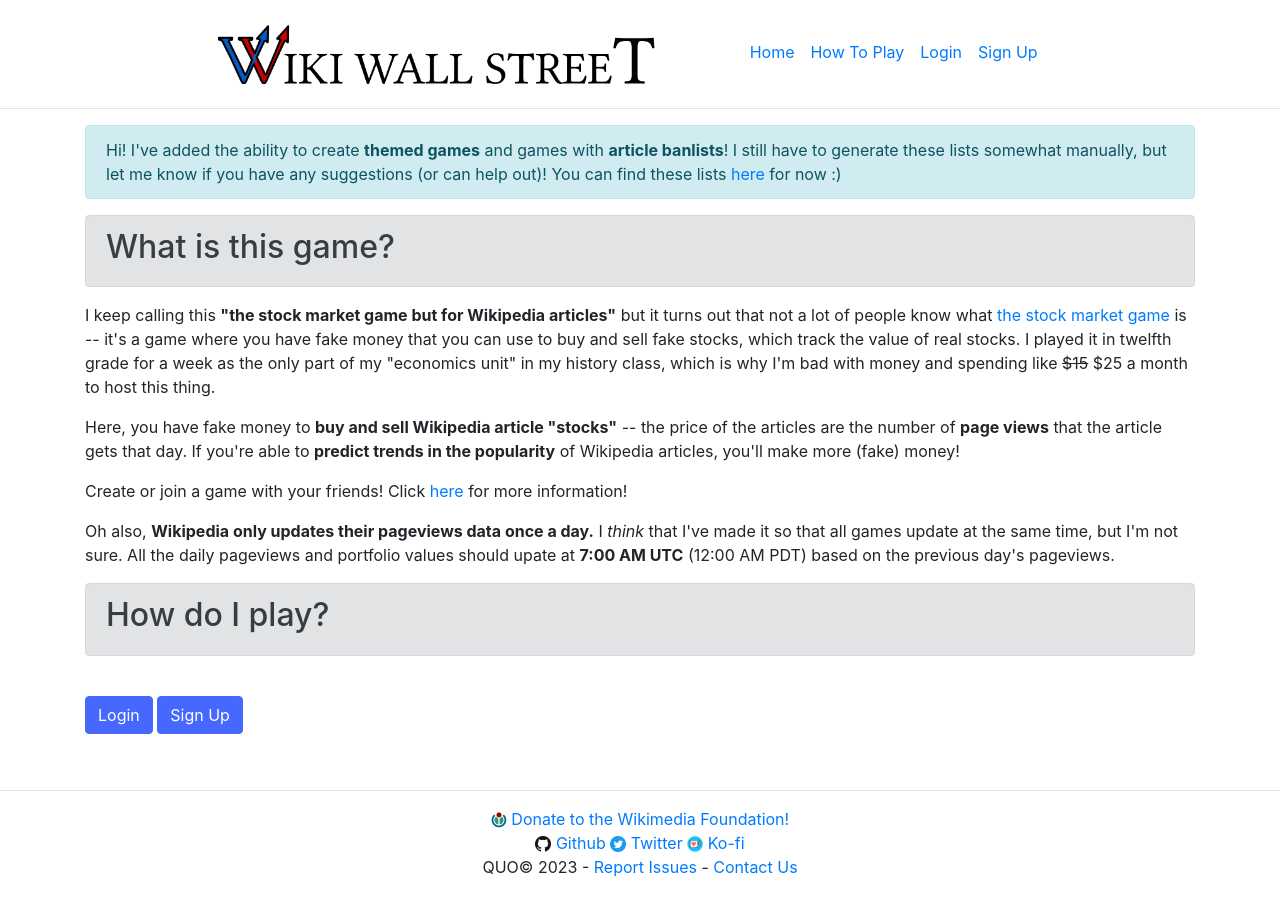
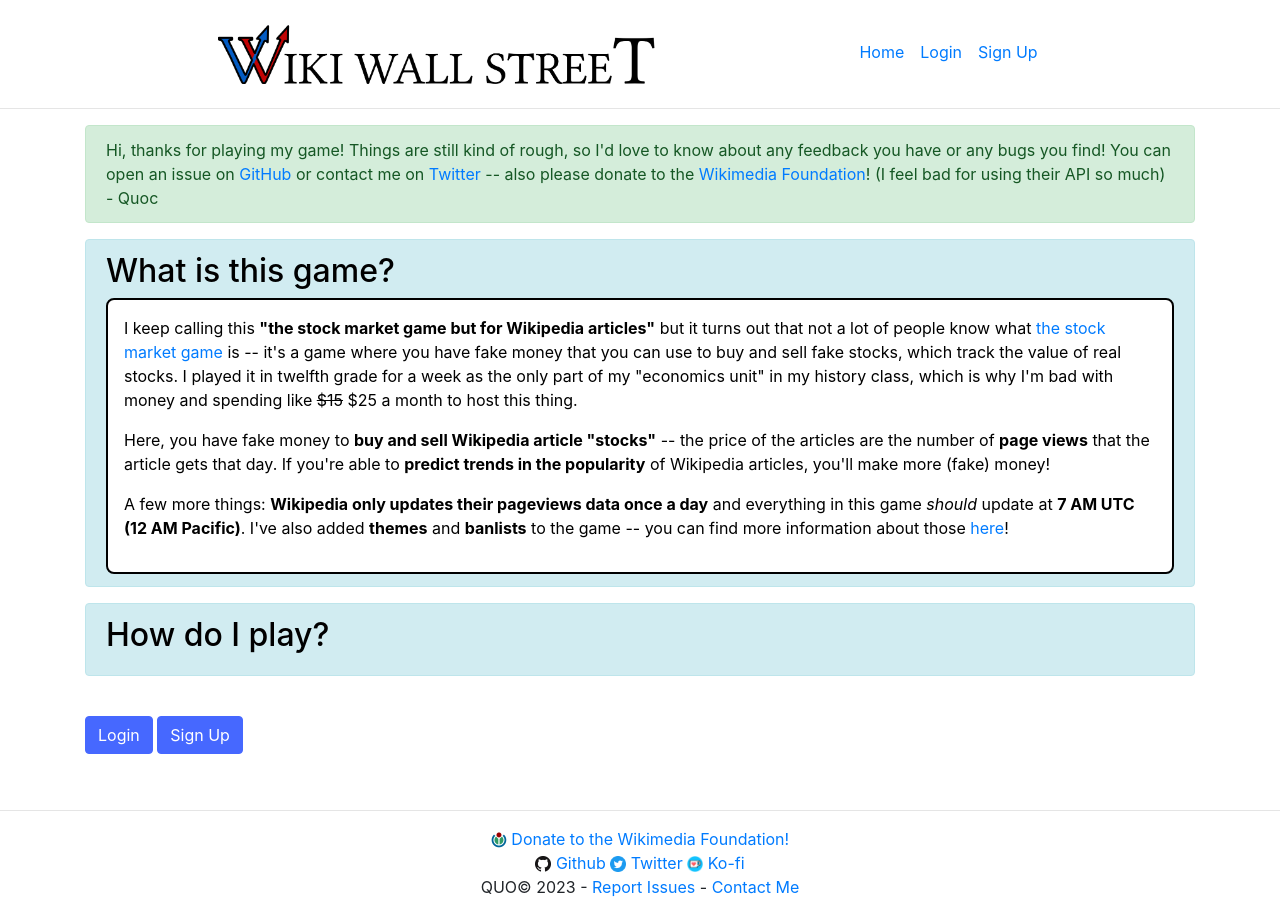
Before and after one commit to quoctran98/Wiki-Wall-Street, a Flask app: page / in a window 1280 px wide. Before the commit the page ends 877 px from the top, so only its background shows below. Run offline with Flask 2, Linux system fonts and the light colour scheme; parts of the project's set-up code (start-up, migrations or seed data) failed here and were passed over; some libraries are stand-ins or nearby versions.

Commit message:
Made home page look nicer

```diff
--- a/server/static/css/style.css
+++ b/server/static/css/style.css
@@ -216,3 +216,12 @@
 .player-modal-row {
   padding: 0.5rem;
 }
+
+.inner-collapse {
+  margin: 0rem;
+  padding: 1rem;
+  background-color: white;
+  color: black;
+  border-radius: 0.5rem;
+  border: 2px solid;
+}
--- a/server/templates/base.html
+++ b/server/templates/base.html
@@ -70,9 +70,9 @@
                     <li class="nav-item">
                         <a class="nav-link" href="{{ url_for('main.index') }}">Home</a>
                     </li>
-                    <li class="nav-item">
+                    <!-- <li class="nav-item">
                         <a class="nav-link" href="{{ url_for('main.help') }}">How To Play</a>
-                    </li>
+                    </li> -->
                     {% if not current_user.is_authenticated %}
                     <li class="nav-item">
                         <a class="nav-link" href="{{ url_for('auth.login') }}">Login</a>
@@ -135,17 +135,17 @@
     <div class="row gets-blurred">
         <div class="col-md-12">
             <p class="text-center" style="font-size:medium;">
-                <a href="https://wikimediafoundation.org/support/"><img class="inline-image" src="{{ url_for('static', filename='img/Wikimedia-logo.png')}}"></img> Donate to the Wikimedia Foundation!</a>
+                <a href="https://wikimediafoundation.org/support/" target="_blank" rel="noopener noreferrer"><img class="inline-image" src="{{ url_for('static', filename='img/Wikimedia-logo.png')}}"></img> Donate to the Wikimedia Foundation!</a>
                 <br>
-                <a href="https://github.com/quoctran98/Wiki-Wall-Street"><img class="inline-image" src="{{ url_for('static', filename='img/GitHub-Mark-32px.png')}}"></img> Github</a>
-                <a href="https://twitter.com/quoctran98"><img class="inline-image" src="{{ url_for('static', filename='img/Twitter-Icon.png')}}"></img> Twitter</a>
-                <a href="https://ko-fi.com/quoctran98"><img class="inline-image" src="{{ url_for('static', filename='img/Ko-fi-logo.png')}}"></img> Ko-fi</a>
+                <a href="https://github.com/quoctran98/Wiki-Wall-Street" target="_blank" rel="noopener noreferrer"><img class="inline-image" src="{{ url_for('static', filename='img/GitHub-Mark-32px.png')}}"></img> Github</a>
+                <a href="https://twitter.com/quoctran98" target="_blank" rel="noopener noreferrer"><img class="inline-image" src="{{ url_for('static', filename='img/Twitter-Icon.png')}}"></img> Twitter</a>
+                <a href="https://ko-fi.com/quoctran98" target="_blank" rel="noopener noreferrer"><img class="inline-image" src="{{ url_for('static', filename='img/Ko-fi-logo.png')}}"></img> Ko-fi</a>
                 <br>
                 QUO© 2023
                 -
-                <a href="https://github.com/quoctran98/Wiki-Wall-Street/issues">Report Issues</a>
+                <a href="https://github.com/quoctran98/Wiki-Wall-Street/issues" target="_blank" rel="noopener noreferrer">Report Issues</a>
                 -
-                <a href="mailto:hello@wiki-wall-street.com">Contact Us</a>
+                <a href="#" target="_blank" rel="noopener noreferrer">Contact Me</a>
             </p>
         </div>
     </div>
--- a/server/templates/help.html
+++ b/server/templates/help.html
@@ -5,7 +5,7 @@
 <div class="gets-blurred">
 
 <h2>How do I play?</h2>
-{% include "how-to-play.html" %}
+{% include "how-do-i-play.html" %}
 
 </div>
 
--- a/server/templates/index.html
+++ b/server/templates/index.html
@@ -4,57 +4,36 @@
 
 <div class="gets-blurred">
 
-<div class="alert alert-info" role="alert">
-  Hi! I've added the ability to create <b>themed games</b> and games with <b>article banlists</b>!
-  I still have to generate these lists somewhat manually, but let me know if you have any suggestions (or can help out)!
-  You can find these lists <a href="https://github.com/quoctran98/Wiki-Wall-Street/tree/master/server/categories">here</a>
-  for now :)
+<div class="alert alert-success" role="alert">
+  Hi, thanks for playing my game! Things are still kind of rough,
+  so I'd love to know about any feedback you have or any bugs you find!
+  You can open an issue on <a href="https://github.com/quoctran98/Wiki-Wall-Street" target="_blank" rel="noopener noreferrer">GitHub</a> or
+  contact me on <a href="https://twitter.com/quoctran98" target="_blank" rel="noopener noreferrer">Twitter</a> --
+  also please donate to the <a href="https://wikimediafoundation.org/support/" target="_blank" rel="noopener noreferrer">Wikimedia Foundation</a>!
+  (I feel bad for using their API so much)
+  - Quoc
 </div>
 
 <!-- GAME EXPLANATION -->
-<div class="alert alert-secondary"">
+<div class="alert alert-info" style="color: black;">
   <a data-toggle="collapse" href="#game-explainer" style="color: inherit; text-decoration: inherit;">
     <h2>What is this game?</h2>
   </a>
-</div>
 
-<div id="game-explainer" class="collapse show">
-  <p>
-    I keep calling this <b>"the stock market game but for Wikipedia articles"</b>
-    but it turns out that not a lot of people know what
-    <a href="https://www.marketwatch.com/games" target="_blank" rel="noopener noreferrer">the stock market game</a> is
-    -- it's a game where you have fake money that you can use to buy and sell fake stocks,
-    which track the value of real stocks. I played it in twelfth grade for a week as the only part of
-    my "economics unit" in my history class, which is why I'm bad with money
-    and spending like <s>$15</s> $25 a month to host this thing.
-  </p>
-  <p>
-    Here, you have fake money to <b>buy and sell Wikipedia article "stocks"</b>
-    -- the price of the articles are the number of <b>page views</b> that the article gets that day.
-    If you're able to <b>predict trends in the popularity</b> of Wikipedia articles, you'll make more (fake) money!
-  </p>
-  <p>
-    Create or join a game with your friends! Click <a href="{{ url_for('main.help') }}">here</a> for more information!
-  </p>
-  <p>
-    Oh also, <b>Wikipedia only updates their pageviews data once a day.</b>
-    I <i>think</i> that I've made it so that all games update at the same time, but I'm not sure.
-    All the daily pageviews and portfolio values should upate at <b>7:00 AM UTC</b> (12:00 AM PDT)
-    based on the previous day's pageviews.
-  </p>
+  <div id="game-explainer" class="collapse show inner-collapse">
+    {% include "info/what-is-this-game.html" %}
+  </div>
 </div>
 
 <!-- HOW TO PLAY -->
-<!-- GAME EXPLANATION -->
-<div class="alert alert-secondary"">
+<div class="alert alert-info" style="color: black;">
   <a data-toggle="collapse" href="#how-to-play" style="color: inherit; text-decoration: inherit;">
     <h2>How do I play?</h2>
   </a>
-</div>
-
-<div id="how-to-play" class="collapse hide">
-  {% include "how-to-play.html" %}
-  <br>
+  <div id="how-to-play" class="collapse hide inner-collapse">
+    {% include "info/how-do-i-play.html" %}
+    <br>
+  </div>
 </div>
 
 <br>
--- /dev/null
+++ b/server/templates/info/what-is-this-game.html
@@ -0,0 +1,20 @@
+<p>
+    I keep calling this <b>"the stock market game but for Wikipedia articles"</b>
+    but it turns out that not a lot of people know what
+    <a href="https://www.marketwatch.com/games" target="_blank" rel="noopener noreferrer">the stock market game</a> is
+    -- it's a game where you have fake money that you can use to buy and sell fake stocks,
+    which track the value of real stocks. I played it in twelfth grade for a week as the only part of
+    my "economics unit" in my history class, which is why I'm bad with money
+    and spending like <s>$15</s> $25 a month to host this thing.
+  </p>
+  <p>
+    Here, you have fake money to <b>buy and sell Wikipedia article "stocks"</b>
+    -- the price of the articles are the number of <b>page views</b> that the article gets that day.
+    If you're able to <b>predict trends in the popularity</b> of Wikipedia articles, you'll make more (fake) money!
+  </p>
+  <p>
+    A few more things: <b>Wikipedia only updates their pageviews data once a day</b>
+    and everything in this game <em>should</em> update at <b>7 AM UTC (12 AM Pacific)</b>.
+    I've also added <b>themes</b> and <b>banlists</b> to the game -- you can find more information about those
+    <a href="{{ url_for('main.categories') }}">here</a>!
+  </p>
```
Also changed, not shown: server/templates/categories.html (+21 -0 lines), server/templates/info/how-do-i-play.html (renamed from server/templates/how-to-play.html).
